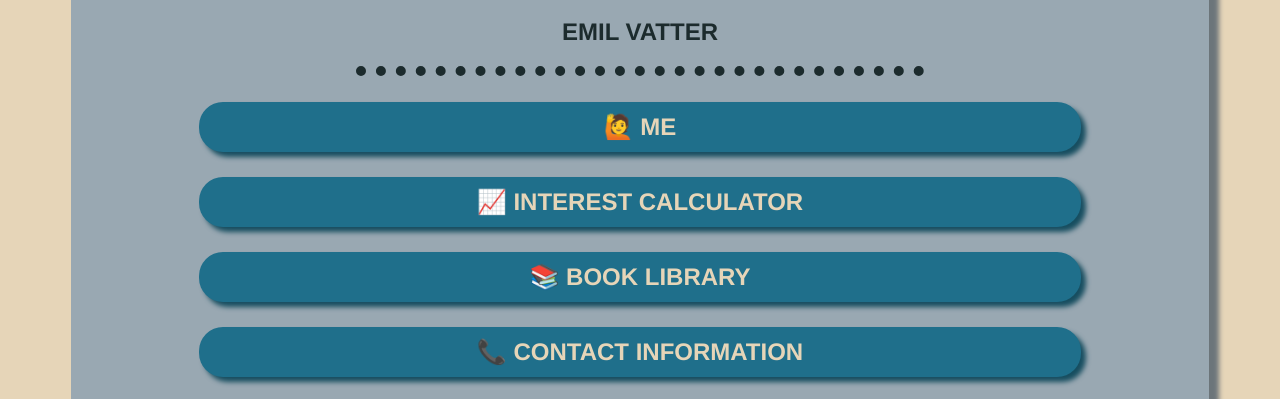
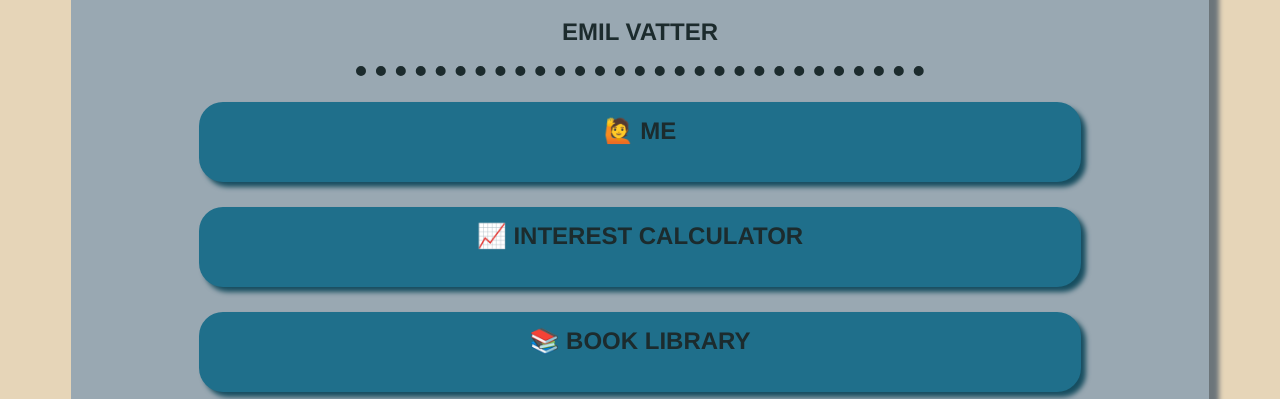
Before and after one commit to em1l-19/cv, a plain HTML site: page index.html in a window 1280 px wide. Shown: the part 395-794 px from the top of the page. Drawn offline with Linux system fonts and the light colour scheme.

Commit message:
Add files via upload

```diff
--- a/styles.css
+++ b/styles.css
@@ -1,3 +1,4 @@
+/****************************************TAG SELECTORS********************************/
 body {
   background-color: #E6D5B8;
   text-align: center;
@@ -5,6 +6,7 @@ body {
 
 div {
   align-items: center;
+
 }
 
 hr {
@@ -33,12 +35,8 @@ p {
   margin: 13px;
   height: 50px;
   font-family: Bogart, Recoleta, Helvetica Neue, Helvetica, Arial, sans-serif;
-  line-height: 50px;
-  color: #E6D5B8;
-}
 
-p:hover {
-  line-height: 70px;
+  color: #1C2B2D;
 }
 
 a {
@@ -59,6 +57,7 @@ textarea {
   border: none;
 }
 
+/****************************************CLASS SELECTORS********************************/
 .main {
   display: flex;
   flex-direction: column;
@@ -86,6 +85,7 @@ textarea {
   border-radius: 1em;
   box-shadow: 5px 5px 5px #174E60;
   margin: 25px 10%;
+  padding: 2px;
 }
 
 .link:hover {
```
